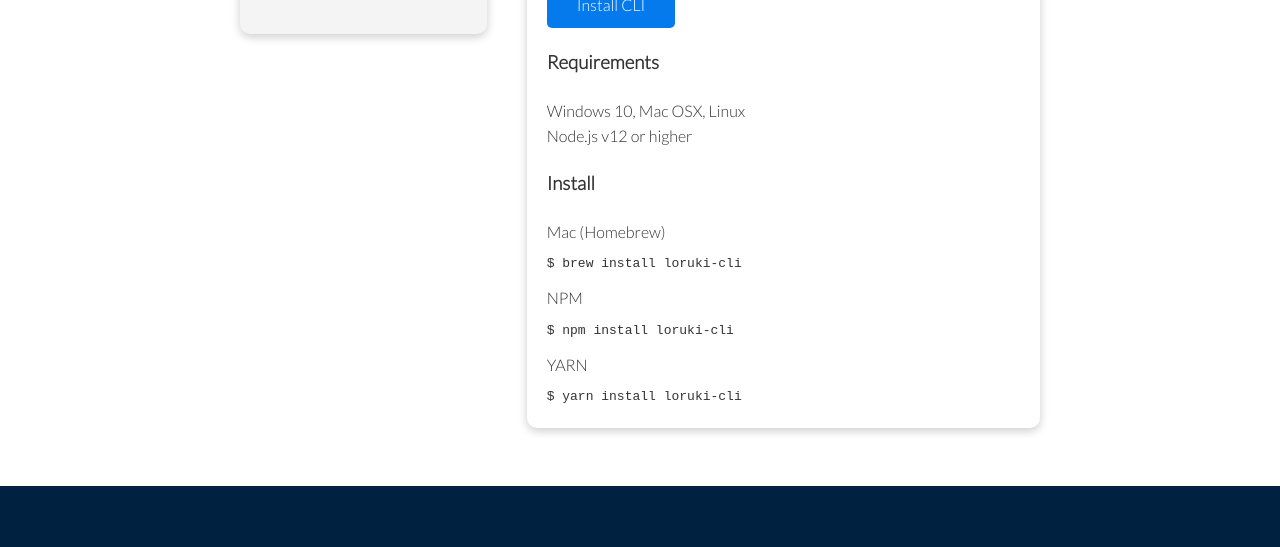
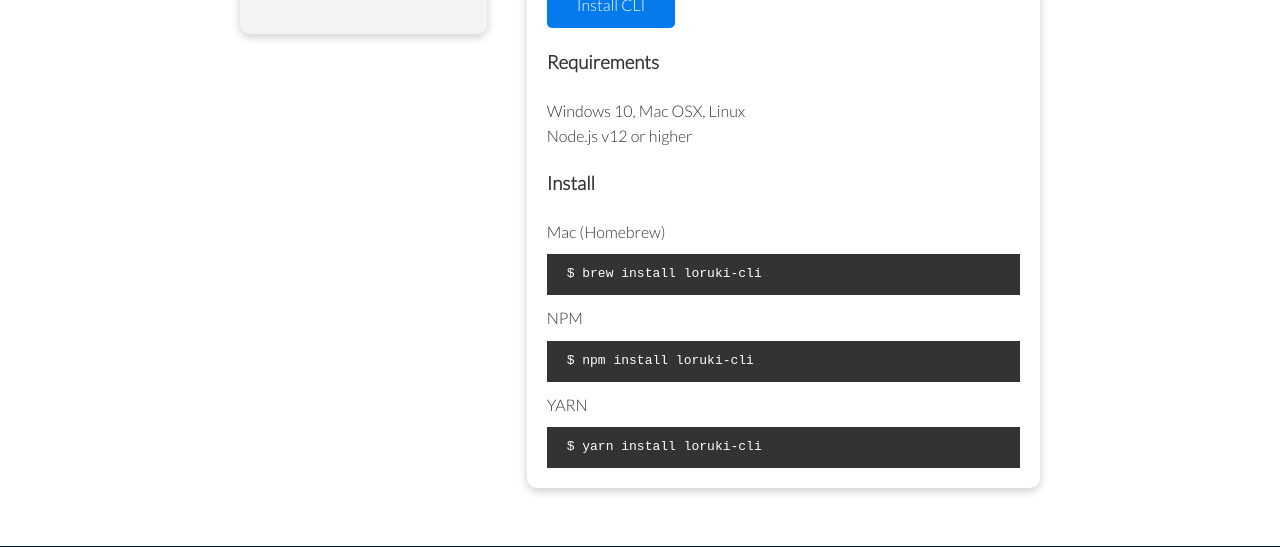
Before and after one commit to RenoNotFound/responsive-site-practice, a plain HTML site: page docs.html in a window 1280 px wide. Shown: the part 824-1371 px from the top of the page. Drawn offline with Linux system fonts and the light colour scheme.

Commit message:
style: add style for code and pre

```diff
--- a/css/style.css
+++ b/css/style.css
@@ -42,6 +42,12 @@ p {
 
 img {
     width: 100%;
+}
+
+code, pre {
+    background-color: #333;
+    color: #fff;
+    padding: 10px;
 }
 
 /* Navbar */
```
